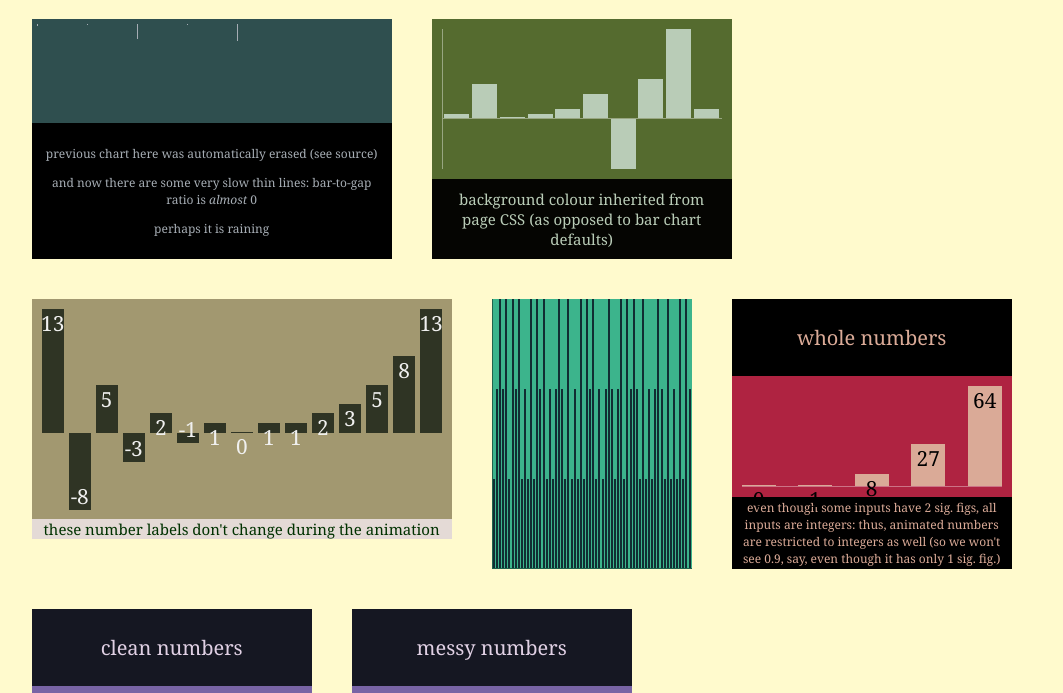
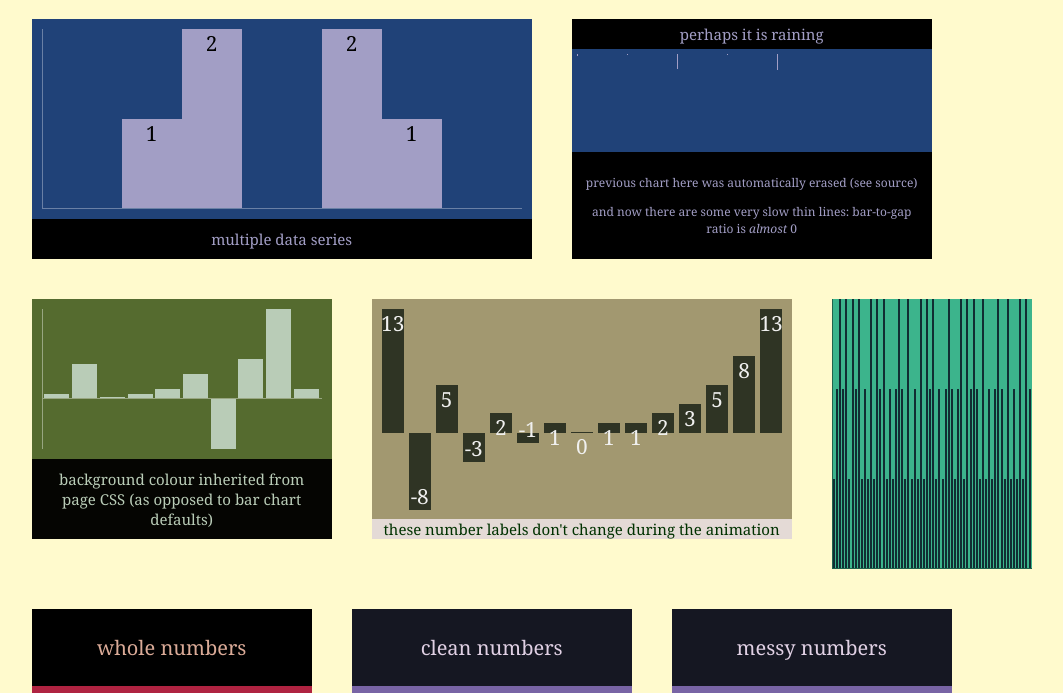
Before and after one commit to TheophileMot/barchart, a website: page index.html in a window 1280 px wide. Shown: the part 64-757 px from the top of the page, without its empty margins (97-1160 px from the left). Drawn offline with Linux system fonts and the light colour scheme.

Commit message:
substantial rewrite for multiple data series

```diff
--- a/barchart.js
+++ b/barchart.js
@@ -1,24 +1,25 @@
 $( document ).ready(function() {
-  //drawBarChart([1, 2, 3], {caption: 'you won\'t see this'}, '#chart1');  // this chart will get erased by the next one
-  //drawBarChart([[-1, 'a'], [-3, 'b'], [-5, 'c'], [-2, 'd']], {padding: 50, barGapRatio: 0.000001, caption: 'to do: add bar labels'}, '#chart1');
-  drawBarChart([-8, -13, -5, -2, -19, -3, -1, -4], {displayHeightLabels: false, displayAxes: false, padding: 5, barGapRatio: 0.000001, caption: '<p>previous chart here was automatically erased (see source)</p><p>and now there are some very slow thin lines: bar-to-gap ratio is <em>almost</em> 0</p><p>perhaps it is raining</p>', captionSize: 12, animationLength: 20000, randomSpeed: true}, '#chart1');
-  drawBarChart([1, 7, 0, 1, 2, 5, -10, 8, 18, 2], {barGapRatio: 0.9, backgroundColourInherit: true, displayHeightLabels: false, caption: 'background colour inherited from page CSS (as opposed to bar chart defaults)', animationLength: 500}, '#chart2');
-  drawBarChart([13, -8, 5, -3, 2, -1, 1, 0, 1, 1, 2, 3, 5, 8, 13], {backgroundColour: 'rgb(162, 152, 112)', displayAxes: false, barGapRatio: 0.8, animateHeightLabels: false, caption: 'these number labels don\'t change during the animation', captionPadding: 0, titleSize: 15, titlePadding: 0, titleColour: 'rgb(0,50,0)'}, '#chart3');
-  drawBarChart([1, 2, 3, 2, 3, 1, 3, 2, 3, 1, 2, 1, 3, 1, 3, 2, 3, 1, 2, 1, 2, 3, 2, 1, 3, 1, 2, 1, 3, 1, 3, 2, 3, 1, 2, 1, 2, 3, 2, 1, 2, 3, 1, 3, 2, 3, 2, 1, 3, 1, 2, 1, 2, 3, 2, 1, 3, 1, 2, 1, 3, 1, 3, 2], {backgroundColour: 'rgb(60, 180, 140)', barGapRatio: 0, padding: 0, animateBars: false, displayHeightLabels: false}, '#chart4');
-  drawBarChart([0, 1, 8, 27, 64], {title: 'whole numbers', caption: 'even though some inputs have 2 sig. figs, all inputs are integers: thus, animated numbers are restricted to integers as well (so we won\'t see 0.9, say, even though it has only 1 sig. fig.)', captionSize: 12, captionPadding: 2, backgroundColour: 'rgb(175, 35, 65)', displayYAxis: false}, '#chart5');
-  drawBarChart([10000, 30000], {title: 'clean numbers', caption: 'input has 1 sig. fig., so animated labels have only up to 2', backgroundColour: 'rgb(120, 100, 165)', barGapRatio: 0.8}, '#chart6');
-  drawBarChart([10000, 30000.1], {title: 'messy numbers', caption: 'input has 6 sig. figs, so animated labels have up to 7', backgroundColour: 'rgb(120, 100, 165)', barGapRatio: 0.8}, '#chart7');
-  drawBarChart(Array(10).fill(100), {title: 'and they\'re off!', caption: 'Note how the labels and heights of each bar grow at the same random rate. A cute effect.', backgroundColour: 'rgb(162, 146, 122)', displayAxes: false, randomSpeed: true}, '#chart8');
-  drawBarChart(Array(10).fill(100), {title: 'and they\'re off?', caption: 'Note how the labels and heights of each bar grow at different random rates. A precious effect, not to be overused.', backgroundColour: 'rgb(164, 132, 110)', displayAxes: false, randomBarSpeed: true, randomHeightLabelSpeed: true}, '#chart9');
-  drawBarChart([1, 2, 3, 4, 5, 6, 7, 8, 9, 10], {title: 'the perils of user customization', titleColour: 'rgb(250, 0, 0)', titleBackgroundColour: 'rgb(0, 150, 0)', titleSize: 25, caption: 'when in doubt, trust the default settings', captionColour: 'rgb(200,230,240)', captionBackgroundColour: 'rgb(240,230,220)', captionSize: 6, defaultBarColour: 'rgb(0,0,30)', labelColourFunction:()=>'rgb('+Math.random()*255+','+Math.random()*255+','+Math.random()*255+')', backgroundColour: 'rgb(24, 12, 30)', randomBarSpeed: true, randomHeightLabelSpeed: true}, '#chart10');
-  drawBarChart([7, 3, 2.8765, 1, -0.01], {backgroundColour: 'rgb(255, 255, 0)', title: 'pure yellow is hard to work with...', caption: '...but the default settings still do a decent job'}, '#chart11');
+  drawBarChart([[1, 2], [2, 1]], {caption: 'multiple data series'}, '#chart0');
+  drawBarChart([[1, 2, 3]], {caption: 'you won\'t see this'}, '#chart1');  // this chart will get erased by the next one
+  drawBarChart([[-8, -13, -5, -2, -19, -3, -1, -4]], {displayHeightLabels: false, displayAxes: false, padding: 5, barGroupGapRatio: 0.000001, caption: '<p>previous chart here was automatically erased (see source)</p><p>and now there are some very slow thin lines: bar-to-gap ratio is <em>almost</em> 0</p>', captionSize: 12, title: 'perhaps it is raining', titleSize: 15, titlePadding: 5, animationLength: 20000, randomSpeed: true}, '#chart1');
+  drawBarChart([[1, 7, 0, 1, 2, 5, -10, 8, 18, 2]], {barGroupGapRatio: 0.9, backgroundColourInherit: true, displayHeightLabels: false, caption: 'background colour inherited from page CSS (as opposed to bar chart defaults)', animationLength: 500}, '#chart2');
+  drawBarChart([[13, -8, 5, -3, 2, -1, 1, 0, 1, 1, 2, 3, 5, 8, 13]], {backgroundColour: 'rgb(162, 152, 112)', displayAxes: false, barGroupGapRatio: 0.8, animateHeightLabels: false, caption: 'these number labels don\'t change during the animation', captionPadding: 0, titleSize: 15, titlePadding: 0, titleColour: 'rgb(0,50,0)'}, '#chart3');
+  drawBarChart([[1, 2, 3, 2, 3, 1, 3, 2, 3, 1, 2, 1, 3, 1, 3, 2, 3, 1, 2, 1, 2, 3, 2, 1, 3, 1, 2, 1, 3, 1, 3, 2, 3, 1, 2, 1, 2, 3, 2, 1, 2, 3, 1, 3, 2, 3, 2, 1, 3, 1, 2, 1, 2, 3, 2, 1, 3, 1, 2, 1, 3, 1, 3, 2]], {backgroundColour: 'rgb(60, 180, 140)', barGroupGapRatio: 0, padding: 0, animateBars: false, displayHeightLabels: false}, '#chart4');
+  drawBarChart([[0, 1, 8, 27, 64]], {title: 'whole numbers', caption: 'even though some inputs have 2 sig. figs, all inputs are integers: thus, animated numbers are restricted to integers as well (so we won\'t see 0.9, say, even though it has only 1 sig. fig.)', captionSize: 12, captionPadding: 2, backgroundColour: 'rgb(175, 35, 65)', displayYAxis: false}, '#chart5');
+  drawBarChart([[10000, 30000]], {title: 'clean numbers', caption: 'input has 1 sig. fig., so animated labels have only up to 2', backgroundColour: 'rgb(120, 100, 165)', barGroupGapRatio: 0.8}, '#chart6');
+  drawBarChart([[10000, 30000.1]], {title: 'messy numbers', caption: 'input has 6 sig. figs, so animated labels have up to 7', backgroundColour: 'rgb(120, 100, 165)', barGroupGapRatio: 0.8}, '#chart7');
+  drawBarChart([Array(10).fill(100)], {title: 'and they\'re off!', caption: 'Note how the labels and heights of each bar grow at the same random rate. A cute effect.', backgroundColour: 'rgb(162, 146, 122)', displayAxes: false, randomSpeed: true}, '#chart8');
+  drawBarChart([Array(10).fill(100)], {title: 'and they\'re off?', caption: 'Note how the labels and heights of each bar grow at different random rates. A precious effect, not to be overused.', backgroundColour: 'rgb(164, 132, 110)', displayAxes: false, randomBarSpeed: true, randomHeightLabelSpeed: true}, '#chart9');
+  drawBarChart([[1, 2, 3, 4, 5, 6, 7, 8, 9, 10]], {title: 'the perils of user customization', titleColour: 'rgb(250, 0, 0)', titleBackgroundColour: 'rgb(0, 150, 0)', titleSize: 25, caption: 'when in doubt, trust the default settings', captionColour: 'rgb(200,230,240)', captionBackgroundColour: 'rgb(240,230,220)', captionSize: 6, defaultBarColour: 'rgb(0,0,30)', labelColourFunction:()=>'rgb('+Math.random()*255+','+Math.random()*255+','+Math.random()*255+')', backgroundColour: 'rgb(24, 12, 30)', randomBarSpeed: true, randomHeightLabelSpeed: true}, '#chart10');
+  drawBarChart([[7, 3, 2.8765, 1, -0.01]], {backgroundColour: 'rgb(255, 255, 0)', title: 'extreme (pure) colours are hard to work with...', caption: '...but the default settings still do a decent job'}, '#chart11');
 });
 
 const BAR_CHART_DEFAULTS = {
-  barGapRatio: 0.6,                   // bars slightly wider than gaps
+  barGroupGapRatio: 0.6,                   // bar groups slightly wider than gaps
+  barGapRatio: 1,                          // bars take up full width in their groups
   padding: 10,
   backgroundColourInherit: false,
-  backgroundColour: 'darkslategrey',
+  backgroundColour: 'rgb(32, 66, 120)',
   defaultBarColour: 'auto',
   displayAxes: true,                  // overrides next two options
   displayXAxis: true,
@@ -55,18 +56,14 @@ class BarChart {
     this.options = options;
     this.element = element;
 
-    // see how many sig. figs there are in data; to be used while animating height labels
-    this.dataPrecision = this.precision(data);
-
-    // set primary properties (from user input or defaults), then secondary properties (derived from primary)
-    this.setPrimaryProperties();
-    //this.setSecondaryProperties();
+    this.setOptions();
   }
 
-  setPrimaryProperties() {
+  setOptions() {
     let options = this.options;
     let element = this.element;
 
+    this.barGroupGapRatio = (options.barGroupGapRatio > 0 && options.barGroupGapRatio <= 1) ? options.barGroupGapRatio : BAR_CHART_DEFAULTS.barGroupGapRatio;
     this.barGapRatio = (options.barGapRatio > 0 && options.barGapRatio <= 1) ? options.barGapRatio : BAR_CHART_DEFAULTS.barGapRatio;
     this.padding = (options.padding >= 0) ? options.padding : BAR_CHART_DEFAULTS.padding;
     if (!BAR_CHART_DEFAULTS.backgroundColourInherit && !options.backgroundColourInherit) {  // if not inheriting, manually set colour (overriding backgroundColour option)
@@ -109,7 +106,7 @@ class BarChart {
   draw() {
     this.drawTitle();
     this.drawCaption();
-    this.setSecondaryProperties();
+    this.setDerivedProperties();    //  set properties that depend on how elements are rendered (e.g., because title and caption affect remaining rendering space)
 
     this.drawBars();
     this.drawAxes();
@@ -157,8 +154,11 @@ class BarChart {
     this.createRectangle(captionId, captionOptions, contents);
   }
 
-  setSecondaryProperties() {
+  setDerivedProperties() {
     let element = this.element;
+
+    // properties of data itself
+    this.dataPrecision = this.precision(this.data); // calculate sig. figs; to be used while animating height labels
 
     // properties derived from colours
     this.axisBackgroundColour = this.contrastingShade(this.backgroundColour, 0.25);
@@ -174,10 +174,12 @@ class BarChart {
     this.chartHeight = $( element ).height() - 2 * this.padding - this.titleHeight - this.captionHeight;
 
     // properties derived from dimensions
+    this.barGroupSpacing = this.calcBarGroupSpacing();
+    this.barGroupWidth = Math.ceil(Math.max(1, this.barGroupSpacing * this.barGroupGapRatio));
+    this.barWidth = this.barGroupWidth * this.barGapRatio / this.data.length;
     this.barSpacing = this.calcBarSpacing();
-    this.barWidth = Math.ceil(Math.max(1, this.barSpacing * this.barGapRatio));
-    this.maxHeight = Math.max(0, ...this.data);
-    this.minHeight = Math.min(0, ...this.data);
+    this.maxHeight = Math.max(0, ...this.data.map( a => Math.max(0, ...a) ));
+    this.minHeight = Math.min(0, ...this.data.map( a => Math.min(0, ...a) ));
     this.verticalScale = this.calcVerticalScale();
     this.xAxisFromBottom = this.padding + (-this.minHeight) * this.verticalScale + this.captionHeight;
     this.xAxisFromTop = this.padding + this.maxHeight * this.verticalScale + this.titleHeight;
@@ -185,18 +187,20 @@ class BarChart {
 
   drawBars() {
     for (let i in this.data) {
-      let barId = this.id + '-bar' + i;
+      let dataGroup = this.data[i];
+      for (let j in dataGroup) {
+        let barId = this.id + '-bar' + i + '-' + j;
         let barOptions = {
           backgroundColor: this.defaultBarColour,
           position: 'absolute',
-        left: this.barLeftPos(i),
+          left: this.barLeftPos(i, j),
           width: this.barWidth,
-        bottom: (this.data[i] >= 0) ? this.xAxisFromBottom : undefined,
-        top: (this.data[i] < 0) ? this.xAxisFromTop : undefined,
-        height: this.animateBars ? 0 : this.barHeight(i),
+          bottom: (dataGroup[j] >= 0) ? this.xAxisFromBottom : undefined,
+          top: (dataGroup[j] < 0) ? this.xAxisFromTop : undefined,
+          height: this.animateBars ? 0 : this.heightInPixels(dataGroup[j]),
         };
-      let rect = this.createRectangle(barId, barOptions);
-      rect.click( () => alert(JSON.stringify(this)) );
+        this.createRectangle(barId, barOptions);
+      }
     }
   }
 
@@ -236,22 +240,22 @@ class BarChart {
   drawHeightLabels() {
     if (this.displayHeightLabels) {
       for (let i in this.data) {
-        let barColour = $( '#' + this.id + '-bar' + i ).css('backgroundColor');
+        let dataGroup = this.data[i];
+        for (let j in dataGroup) {
+          let barColour = $( '#' + this.id + '-bar' + i + '-' + j ).css('backgroundColor');
           let labelColour = this.labelColourFunction(barColour, this.backgroundColour);
 
-        let labelId = this.id + '-heightLabel' + i;
+          let labelId = this.id + '-heightLabel' + i + '-' + j;
           let labelOptions = {
             color: labelColour,
             position: 'absolute',
-          //left: this.barLeftPos(i) + this.barWidth / 2,
-          //width: this.barWidth + 20,
-          bottom: (this.data[i] < 0) ? this.xAxisFromBottom - this.barHeight(i) : undefined,
-          top: (this.data[i] >= 0) ? this.xAxisFromTop - this.barHeight(i) : undefined,
-          //height: 1,
+            bottom: (dataGroup[j] < 0) ? this.xAxisFromBottom - this.heightInPixels(dataGroup[j]) : undefined,
+            top: (dataGroup[j] >= 0) ? this.xAxisFromTop - this.heightInPixels(dataGroup[j]) : undefined,
             textAlign: 'center',
           };
-        let rect = this.createRectangle(labelId, labelOptions, this.data[i]);
-        rect.css('left', this.barLeftPos(i) + (this.barWidth - parseFloat(rect.css('width'))) * 0.5);
+          let rect = this.createRectangle(labelId, labelOptions, dataGroup[j]);
+          rect.css('left', this.barLeftPos(i, j) + (this.barWidth - parseFloat(rect.css('width'))) * 0.5);
+        }
       }
     }
   }
@@ -266,19 +270,21 @@ class BarChart {
   animate() {
     if (this.animateBars) {
       for (let i in this.data) {
-        this.animateBar(i);
+        for (let j in this.data[i]) {
+          this.animateBar(i, j);
+        }
       }
     }
   }
 
-  animateBar(i) {
+  animateBar(i, j) {
     // store reference to 'this', since scope changes in jQuery animation
     let thisChart = this;
 
-    let bar = $( '#' + this.id + '-bar' + i );
-    let label = $( '#' + this.id + '-heightLabel' + i );
+    let bar = $( '#' + this.id + '-bar' + i + '-' + j );
+    let label = $( '#' + this.id + '-heightLabel' + i + '-' + j );
 
-    let targetHeight = this.barHeight(i);
+    let targetHeight = this.heightInPixels(this.data[i][j]);
 
     let barSpeed = 1;
     let heightLabelSpeed = 1;
@@ -305,44 +311,46 @@ class BarChart {
         bar.css('height', Math.pow(this.progress, barSpeed) * targetHeight);
 
         if (thisChart.displayHeightLabels) {
-          if (thisChart.data[i] >= 0) {
+          if (thisChart.data[i][j] >= 0) {
             label.css('top', thisChart.xAxisFromTop - Math.pow(this.progress, heightLabelSpeed) * targetHeight);
           } else {
             label.css('bottom', thisChart.xAxisFromBottom - Math.pow(this.progress, heightLabelSpeed) * targetHeight);
           }
           // if animating numbers on labels, try to keep roughly same level of information: allow one more significant figure than max in all data, but don't use more decimal places than current bar
           if (thisChart.animateHeightLabels) {
-            label.html(thisChart.setPrecisionAndPlaces(this.progress * thisChart.data[i], thisChart.dataPrecision + 1, thisChart.decimalPlaces(thisChart.data[i])));
+            label.html(thisChart.setPrecisionAndPlaces(this.progress * thisChart.data[i][j], thisChart.dataPrecision + 1, thisChart.decimalPlaces(thisChart.data[i][j])));
           }
         }
       },
       always: function() {
         bar.css('height', targetHeight);
         if (thisChart.displayHeightLabels) {
-          if (thisChart.data[i] >= 0) {
+          if (thisChart.data[i][j] >= 0) {
             label.css('top', thisChart.xAxisFromTop - targetHeight);
           } else {
             label.css('bottom', thisChart.xAxisFromBottom - targetHeight);
           }
           // if animating numbers on labels, try to keep roughly same level of information: allow one more significant figure, but don't use more decimal place
-          label.html(thisChart.data[i]);
+          label.html(thisChart.data[i][j]);
         }
       }
     });
   }
 
 
-  // determine left side of ith bar in pixels. If displaying y-axis, account for extra gap that is added before first bar.
-  barLeftPos(i) {
-    return this.padding + i * this.barSpacing + (this.displayYAxis ? (1 - this.barGapRatio) * this.barSpacing : 0);
+  // determine left side of (i, j)th bar in pixels. If displaying y-axis, account for extra gap that is added before first bar.
+  barLeftPos(i, j) {
+    let groupLeft = j * this.barGroupSpacing + (this.displayYAxis ? (1 - this.barGroupGapRatio) * this.barGroupSpacing : 0);
+    let barLeft = i * this.barSpacing;
+    return this.padding + groupLeft + barLeft;
   }
 
-  // determine height of ith bar in pixels
+  // given data height, determine bar height in pixels
   // - take absolute value in case bar is negative;
   // - draw at least one pixel (for bars with 0 height), or two if drawing x-axis (which takes up one pixel itself)
-  barHeight(i) {
+  heightInPixels(h) {
     let minHeight = this.displayXAxis ? 2 : 1;
-    return Math.ceil(Math.max(minHeight, Math.abs(this.data[i]) * this.verticalScale));
+    return Math.ceil(Math.max(minHeight, Math.abs(h) * this.verticalScale));
   }
 
   // add DIV element to DOM: used for bars and axes
@@ -415,15 +423,23 @@ class BarChart {
     return (r < 10) ? r : String.fromCharCode(97 + r);
   }
 
-  //  calculate horizontal spacing ("units") between bars:
-  //    - each unit is (bar + gap), so there are (#bars - 1) units followed by the last bar
-  //    - if drawing axes, put an extra gap before and after, so (#bars) units followed by a gap
+  //  calculate horizontal spacing ("units") between bar groups:
+  //    - each unit is (group + gap), so there are (#groups - 1) units followed by the last group
+  //    - if drawing axes, put an extra gap before and after, so (#data) units followed by a gap
+  calcBarGroupSpacing() {
+    let numData = this.data[0].length;
+    if (this.displayYAxis) {
+      return this.chartWidth / (numData + 1 - this.barGroupGapRatio);
+    } else {
+      return this.chartWidth / (numData - 1 + this.barGroupGapRatio);
+    }
+  }
+
+  //  calculate horizontal spacing ("units") between bars within groups:
+  //    - each unit is (bar + gap), so there are (#data series - 1) units followed by the last bar
   calcBarSpacing() {
-    if (this.displayYAxis) {
-      return this.chartWidth / (this.data.length + 1 - this.barGapRatio);
-    } else {
-      return this.chartWidth / (this.data.length - 1 + this.barGapRatio);
-    }
+    let numDataSeries = this.data.length;
+    return this.barGroupWidth / (numDataSeries - 1 + this.barGapRatio);
   }
 
   //  calculate scale for transforming y values to actual pixels:
--- a/index.html
+++ b/index.html
@@ -15,6 +15,7 @@
   </div>
 
   <div class='container'>
+    <span class='barChart' id='chart0' style='position: relative; width:500px; height:240px;'></span>
     <span class='barChart' id='chart1' style='position: relative; width:360px; height:240px;'></span>
     <span class='barChart' id='chart2' style='position: relative; width:300px; height:240px;'></span>
     <span class='barChart' id='chart3' style='position: relative; width:420px; height:240px;'></span>
```
Lines whose indentation alone changed are shown as unchanged.
